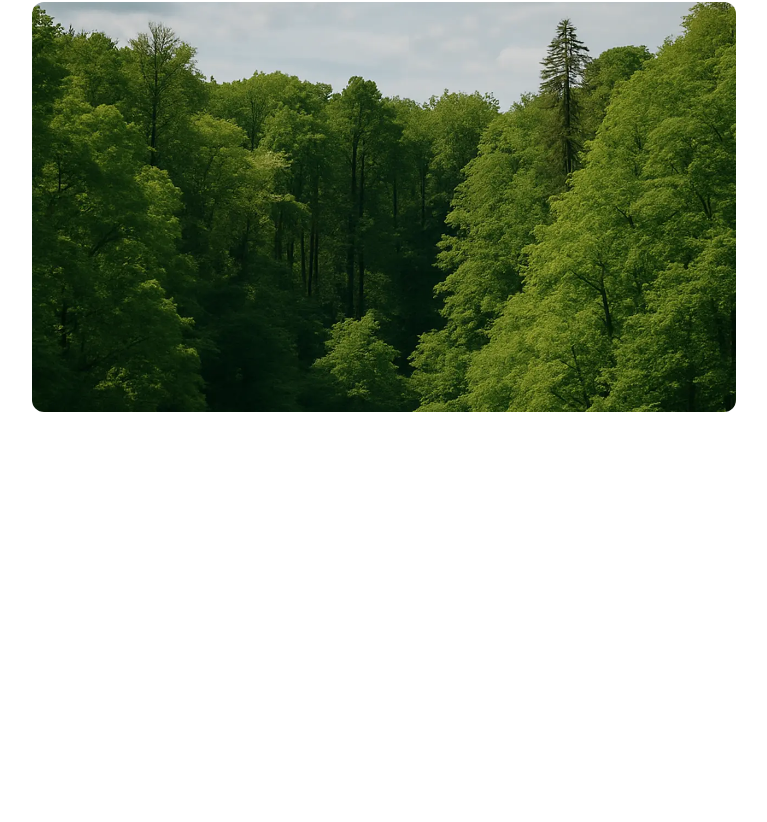
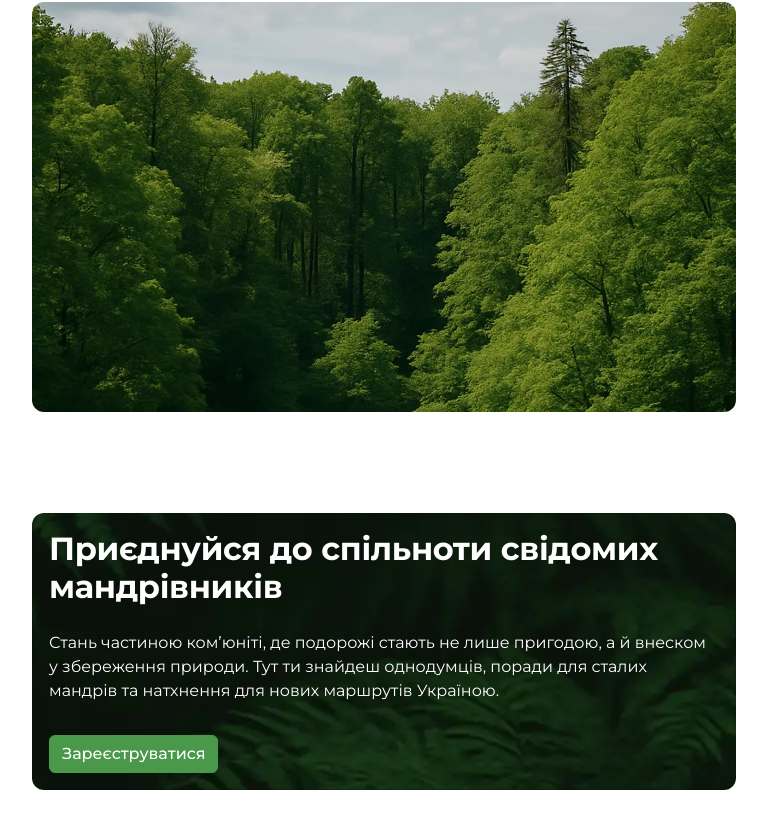
Before and after one commit to OksanaVakuliak/pryrodni-mandry-front, a Next.js app: page / in a window 1280 px wide. Shown: the part 1358-2180 px from the top of the page, without its empty margins (256-1023 px from the left). Before the commit the page ends 1839 px from the top, so only its background shows below. Built offline with nearby package versions, Linux system fonts and the light colour scheme; no server answers.

Commit message:
feat: implement Join section with auth logic

```diff
--- a/app/(public routes)/page.tsx
+++ b/app/(public routes)/page.tsx
@@ -1,9 +1,11 @@
 import About from "@/components/HomePage/About/about";
 import Hero from "@/components/HomePage/Hero/hero";
+import Join from "@/components/HomePage/Join/join";
 
 export default function Home() {
   return <>
     <Hero />
-    <About/>
+    <About />
+    <Join/>
   </>;
 }
--- /dev/null
+++ b/components/HomePage/Join/join.module.css
@@ -0,0 +1,77 @@
+.joinSection {
+    padding-top: 32px;
+    padding-bottom: 32px;
+}
+
+.wrapper {
+    background-image: url('/Image/Register.webp');
+    background-position: center;
+    padding: 16px;
+    border: 1px solid var(--color-scheme-1-border);
+    border-radius: 12px;
+}
+
+.title {
+    font-weight: 700;
+    font-size: 26px;
+    line-height: 120%;
+    letter-spacing: -0.01em;
+    color: var(--color-white);
+    margin-bottom: 24px;
+}
+
+.text {
+    font-size: 16px;
+    line-height: 150%;
+    color: var(--color-white);
+    margin-bottom: 32px;
+}
+
+.link {
+    display: flex;
+    align-items: center;
+    justify-content: center;
+    border: 1px solid var(--color-mantis-dark);
+    border-radius: 6px;
+    padding: 6px 12px;
+    background: var(--color-mantis-dark);
+    font-weight: 500;
+    font-size: 16px;
+    line-height: 150%;
+    color: var(--color-white);
+    text-decoration: none;
+}
+
+@media only screen and (min-width: 768px) {
+    .title {
+        font-size: 32px;
+    }
+
+    .link {
+        display: inline-flex;
+        width: auto;
+    }
+}
+
+@media only screen and (min-width: 1440px) {
+    .joinSection {
+        padding-top: 48px;
+        padding-bottom: 48px;
+    }
+
+    .wrapper {
+        padding: 63px 64px;
+    }
+
+    .content {
+        width: 768px;
+    }
+
+    .title {
+        font-size: 48px;
+    }
+
+    .text {
+        font-size: 20px;
+    }
+}
--- /dev/null
+++ b/components/HomePage/Join/join.tsx
@@ -0,0 +1,27 @@
+'use client';
+import Link from "next/link";
+import css from './join.module.css';
+import { useAuthStore } from "@/lib/store/useAuthStore";
+
+const Join = () => {
+    const { isAuthenticated } = useAuthStore();
+    // const isAuthenticated = true;
+    return (
+        <section className={`container ${css.joinSection}`} id='join'>
+            <div className={css.wrapper}>
+                <div className={css.content}>
+                    <h2 className={css.title}>Приєднуйся до спільноти свідомих мандрівників</h2>
+                    <p className={css.text}>Стань частиною ком’юніті, де подорожі стають не лише пригодою, а й внеском у збереження природи. Тут ти знайдеш однодумців, поради для сталих мандрів та натхнення для нових маршрутів Україною.</p>
+                    <Link
+                        href={isAuthenticated ? "/profile" : "/auth/register"}
+                        className={css.link}
+                    >
+                        {isAuthenticated ? "Збережені статті" : "Зареєструватися"}
+                    </Link>
+                </div>
+            </div>
+        </section>
+    );
+};
+
+export default Join;
```
